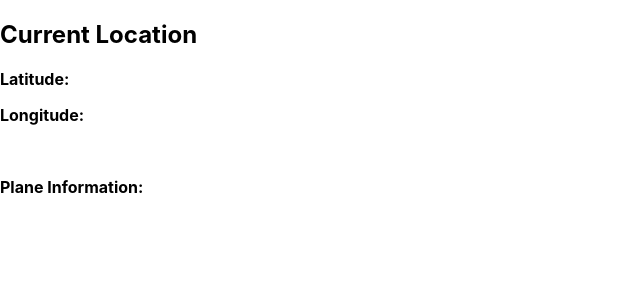
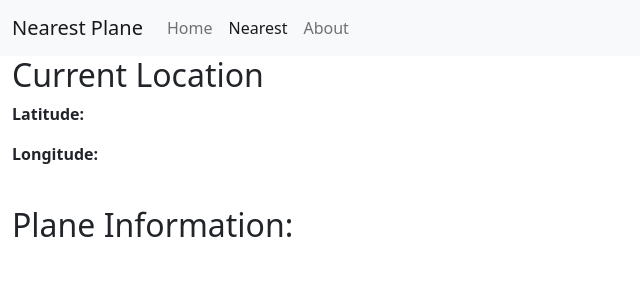
Before and after one commit to spencerfitch/nearest-plane, a React (Create React App) app in the folder client/: page /nearest in a window 1280 px wide. Shown: the top 300 px of the page, without its empty margins (0-640 px from the left). Built offline with nearby package versions, Linux system fonts and the light colour scheme; no server answers.

Commit message:
Added react-router and react-bootstrap with basic page layout

```diff
--- a/client/package.json
+++ b/client/package.json
@@ -6,8 +6,11 @@
     "@testing-library/jest-dom": "^5.12.0",
     "@testing-library/react": "^11.2.7",
     "@testing-library/user-event": "^12.8.3",
+    "bootstrap": "^5.0.2",
     "react": "^17.0.2",
+    "react-bootstrap": "^1.6.1",
     "react-dom": "^17.0.2",
+    "react-router-dom": "^5.2.0",
     "react-scripts": "4.0.3",
     "web-vitals": "^1.1.2"
   },
--- a/client/src/App.js
+++ b/client/src/App.js
@@ -1,7 +1,11 @@
 import React from 'react';
 import './App.css';
+import {BrowserRouter as Router, Switch, Route} from 'react-router-dom';
 
-const baseUrl = "http://localhost:8081"
+import Navigation from './Navigation';
+import Home from './BodyPages/Home';
+import About from './BodyPages/About';
+import Nearest from './BodyPages/Nearest';
 
 class App extends React.Component {
     constructor (props) {
@@ -11,53 +15,33 @@ class App extends React.Component {
             "lon": null,
             "nearest": null
         }
-        this.locationSuccess = this.locationSuccess.bind(this);
     }
 
     render () {
         return (
-            <div>
-                <h2>Current Location</h2>
-                <p><b>Latitude:</b>  {this.state.lat}</p>
-                <p><b>Longitude:</b> {this.state.lon}</p>
-                <br/>
-                <p><b>Plane Information:</b>
-                    <br/>
-                    <pre>
-                        {(this.state.nearest) ? JSON.stringify(this.state.nearest, null, 2) : null}
-                    </pre>
-                </p>
-            </div>
+            <Router>
+                <div>
+                    <Navigation />
+
+                    <Switch>
+                        <Route path="/nearest">
+                            <Nearest />
+                        </Route>
+                        <Route path="/about">
+                            <About />
+                        </Route>
+                        <Route path="/">
+                            <Home />
+                        </Route>
+
+
+                    </Switch>
+                </div>
+            </Router>
+
         )
     }
 
-    componentDidUpdate () {
-        if (this.state.lat && this.state.lon) {
-            fetch(`${baseUrl}/nearest?lat=${this.state.lat}&lon=${this.state.lon}`)
-                .then(response => response.json())
-                .then(data => {
-                    this.setState({
-                        "nearest": data
-                    })
-                })
-        }
-    }
-
-    componentDidMount () {
-        if (navigator.geolocation) {
-            navigator.geolocation.getCurrentPosition(this.locationSuccess)
-        } else {
-            console.log("Geolocation is not supported by this browser");
-        }
-    }
-
-    locationSuccess (position) {
-        this.setState({
-            "lat": position.coords.latitude,
-            "lon": position.coords.longitude
-        });
-        return;
-    }
 }
 
 
--- /dev/null
+++ b/client/src/BodyPages/About.js
@@ -0,0 +1,12 @@
+import React from 'react';
+
+class About extends React.Component {
+    render() {
+        return (
+            <div>
+                About Page
+            </div>
+        )
+    }
+}
+export default About;
--- /dev/null
+++ b/client/src/BodyPages/Home.js
@@ -0,0 +1,13 @@
+import React from 'react';
+
+class Home extends React.Component {
+    render () {
+        return (
+        <div>
+            Home Page
+        </div>
+        )
+    }
+}
+
+export default Home;
--- /dev/null
+++ b/client/src/BodyPages/Nearest.js
@@ -0,0 +1,57 @@
+import React from 'react';
+import {Container} from 'react-bootstrap';
+
+
+const baseUrl = "http://localhost:8081"
+
+class Nearest extends React.Component {
+    constructor (props) {
+        super(props);
+
+        this.state = {
+            lat: null,
+            lon: null,
+            nearest: null
+        };
+
+        this.locationSuccess = this.locationSuccess.bind(this);
+    }
+    render () {
+        return (
+        <Container fluid>
+            <h2>Current Location</h2>
+            <p><b>Latitude:</b>  {this.state.lat}</p>
+            <p><b>Longitude:</b> {this.state.lon}</p>
+            <br/>
+            <div>
+                <h2>Plane Information:</h2>
+                <pre>
+                    {(this.state.nearest) ? JSON.stringify(this.state.nearest, null, 2) : null}
+                </pre>
+            </div>
+        </Container>
+        )
+    }
+
+    componentDidMount () {
+        if (navigator.geolocation) {
+            navigator.geolocation.getCurrentPosition(this.locationSuccess, (err) => {console.log(err)});
+        } else {
+            console.log("Geolocation is not supported by this browser");
+        }
+    }
+
+    locationSuccess (position) {
+        fetch(`${baseUrl}/nearest?lat=${position.coords.latitude}&lon=${position.coords.longitude}`)
+            .then(response => response.json())
+            .then(data => {
+                this.setState({
+                    lat: position.coords.latitude,
+                    lon: position.coords.longitude,
+                    nearest: data
+                })
+            });
+    }
+}
+
+export default Nearest;
--- /dev/null
+++ b/client/src/Navigation.js
@@ -0,0 +1,22 @@
+import React from 'react';
+import {Container, Navbar, Nav} from 'react-bootstrap';
+
+
+class Navigation extends React.Component {
+    render() {
+        return (
+        <Navbar bg="light" variant="light">
+            <Container fluid bg="primary">
+                <Navbar.Brand href="/">Nearest Plane</Navbar.Brand>
+                <Nav className="me-auto" defaultActiveKey={window.location.pathname}>
+                    <Nav.Link href="/">Home</Nav.Link>
+                    <Nav.Link href="/nearest">Nearest</Nav.Link>
+                    <Nav.Link href="/about">About</Nav.Link>
+                </Nav>
+            </Container>
+        </Navbar>
+        )
+    }
+}
+
+export default Navigation;
--- a/client/src/index.js
+++ b/client/src/index.js
@@ -1,6 +1,7 @@
 import React from 'react';
 import ReactDOM from 'react-dom';
 import './index.css';
+import 'bootstrap/dist/css/bootstrap.min.css';
 import App from './App';
 import reportWebVitals from './reportWebVitals';
 
```
Also changed, not shown: 1 other file (tests, documents, lock files or other folders).
